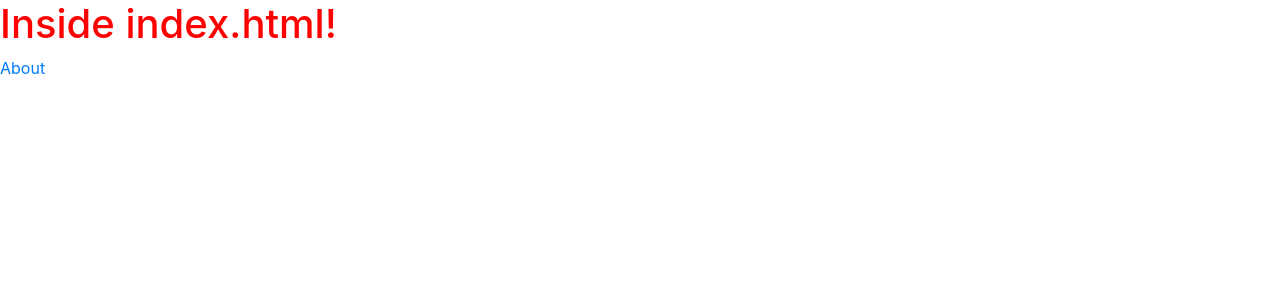
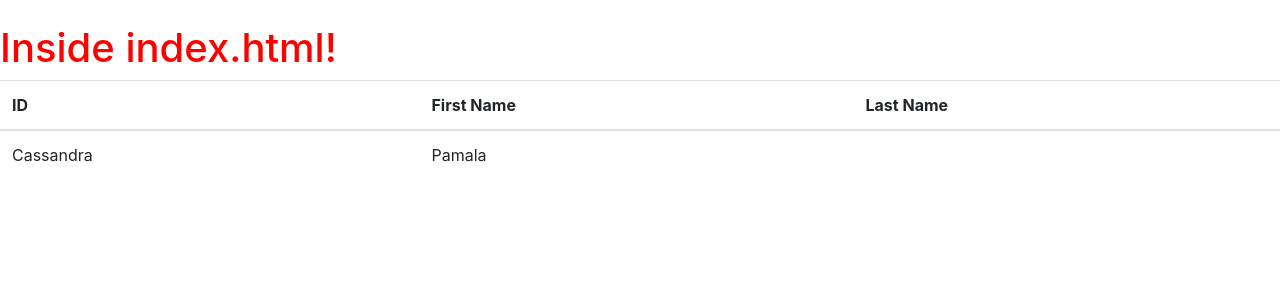
Before and after one commit to empty-works/company-manager, a Django app: page / in a window 1280 px wide. Shown: the part 56-356 px from the top of the page. Run offline with Django 3.2, Linux system fonts and the light colour scheme; data comes from the database, SQL or seed files in the repository; some libraries are stand-ins or nearby versions.

Commit message:
Added a table that loads in employee first name and last name from the database. Table is beautified by Bootstrap.

```diff
--- a/CompanyManager/MainApp/templates/main_app/index.html
+++ b/CompanyManager/MainApp/templates/main_app/index.html
@@ -21,11 +21,27 @@
 		      <a class="nav-link" href="{% url 'about' %}">About</a>
 		    </div>
 		  </div>
-		</nav>
+		</nav><br>
 
 		<h1>Inside index.html!</h1>
-		<a href="{% url 'about' %}">About</a>
 
+		<table class="table">
+			<thead>
+				<tr>
+					<th scope="col">ID</th>
+					<th scope="col">First Name</th>
+					<th scope="col">Last Name</th>
+				</tr>
+			</thead>
+			<tbody>
+			{% for employee in employees  %}
+				<tr scope="row"></th>
+				<td>{{ employee.firstName }}</td>
+				<td>{{ employee.lastName }}</td>
+			{% endfor %}
+
+			</tbody>
+		</table>
 
 		<script src="https://code.jquery.com/jquery-3.5.1.slim.min.js" integrity="sha384-DfXdz2htPH0lsSSs5nCTpuj/zy4C+OGpamoFVy38MVBnE+IbbVYUew+OrCXaRkfj" crossorigin="anonymous"></script>
 		<script src="https://cdn.jsdelivr.net/npm/popper.js@1.16.1/dist/umd/popper.min.js" integrity="sha384-9/reFTGAW83EW2RDu2S0VKaIzap3H66lZH81PoYlFhbGU+6BZp6G7niu735Sk7lN" crossorigin="anonymous"></script>
```
Also changed, not shown: 1 other file.
